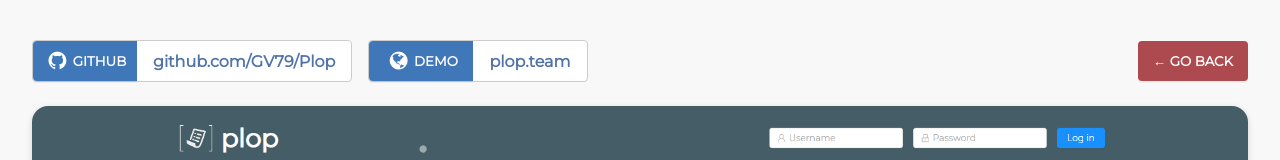
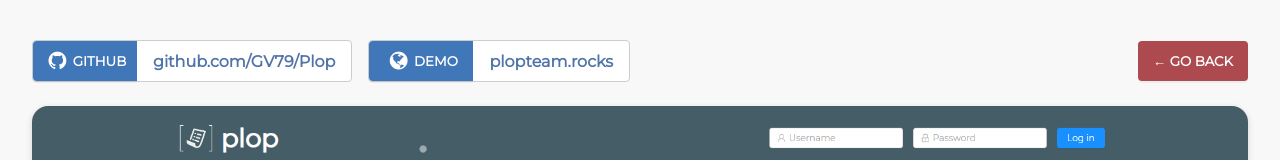
Before and after one commit to giavinh79/portfolio-new, a Next.js app: page /projects/plop in a window 1280 px wide. Shown: the top 160 px of the page. Built offline with nearby package versions, Linux system fonts and the light colour scheme.

Commit message:
updating dependencies

```diff
--- a/constants/index.js
+++ b/constants/index.js
@@ -106,7 +106,7 @@ export const PROJECTS_DATA = {
     description:
       'Open-source project management web application for teams. It is implemented with <strong>React.js</strong> for the frontend, <strong>Adonis.js</strong> (Node.js framework) as the REST API backend, <strong>Cloudinary</strong> for image storage, and a <strong>PostgreSQL</strong> database. It uses <strong>Ant Design</strong> for UI styling. Some features include task drag-and-drop dashboards, administration hierarchy, chat, logs, and analytics.',
     github: 'https://github.com/GV79/Plop',
-    demo: 'https://plop.team',
+    demo: 'https://plopteam.rocks',
     numImages: 6,
     imageName: 'plop',
     tags: ['react', 'javascript', 'adonisjs', 'postgresql', 'ant design', 'node.js', 'styled-components'],
--- a/package.json
+++ b/package.json
@@ -8,10 +8,10 @@
     "start": "next start"
   },
   "dependencies": {
-    "framer-motion": "^3.3.0",
-    "next": "^10.0.6",
+    "framer-motion": "^3.10.6",
+    "next": "^10.2.0",
     "react": "16.13.1",
     "react-dom": "16.13.1",
-    "react-masonry-css": "^1.0.14"
+    "react-masonry-css": "^1.0.16"
   }
 }
```
Also changed, not shown: 1 other file (tests, documents, lock files or other folders).
